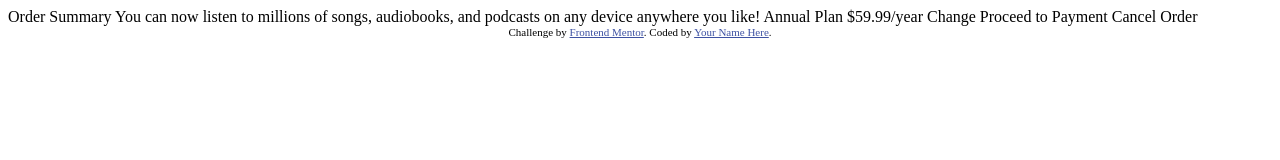
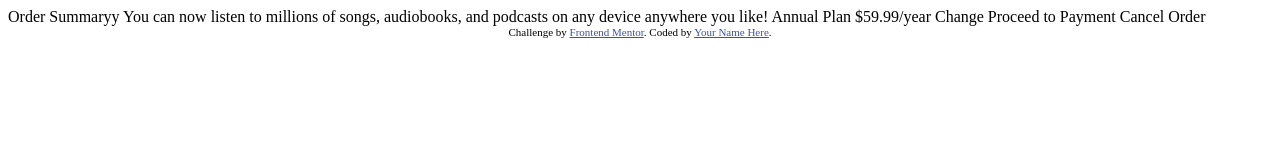
Before and after one commit to Hashimoto1312/Front-End-Challenges, a plain HTML site: page order-summary-component-main/index.html in a window 1280 px wide. Drawn offline with Linux system fonts and the light colour scheme.

Commit message:
add tudo

```diff
--- a/order-summary-component-main/index.html
+++ b/order-summary-component-main/index.html
@@ -16,7 +16,7 @@
 </head>
 <body>
 
-  Order Summary
+  Order Summaryy
 
   You can now listen to millions of songs, audiobooks, and podcasts on any
   device anywhere you like!
```
